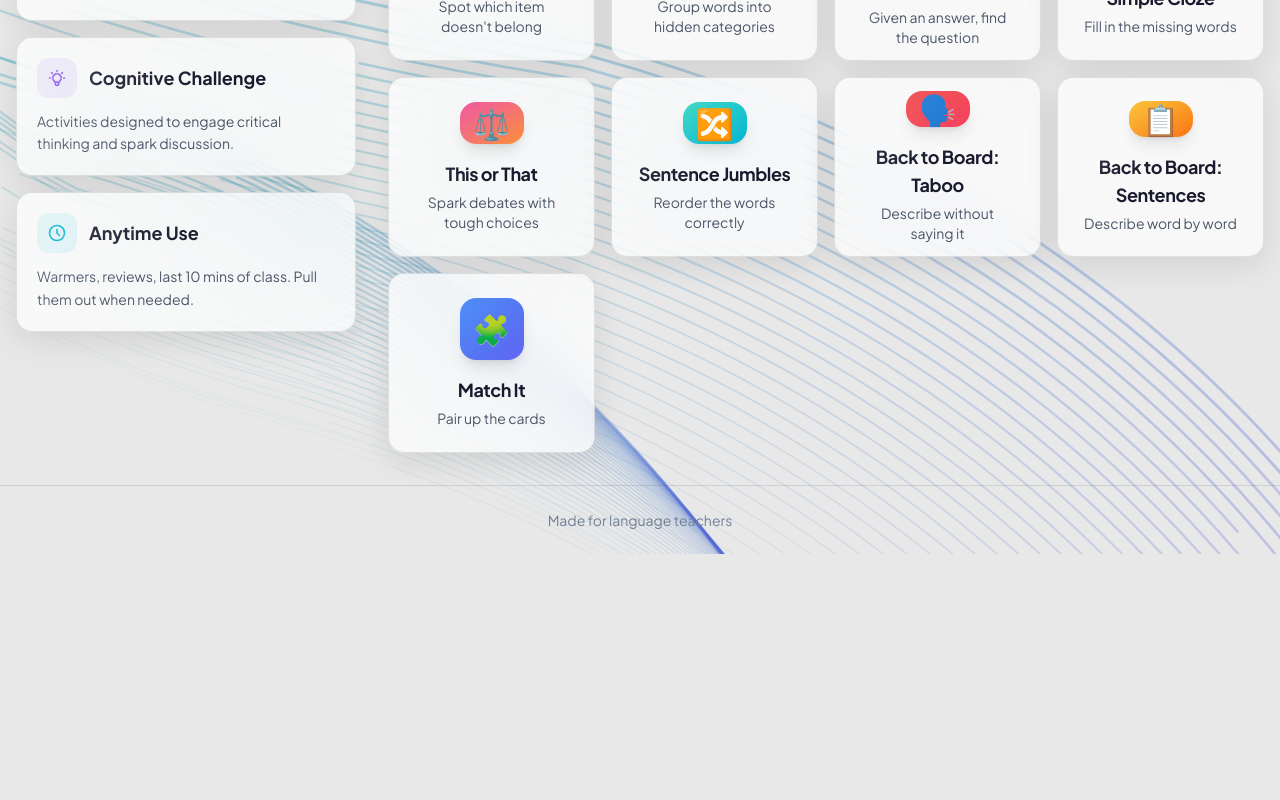
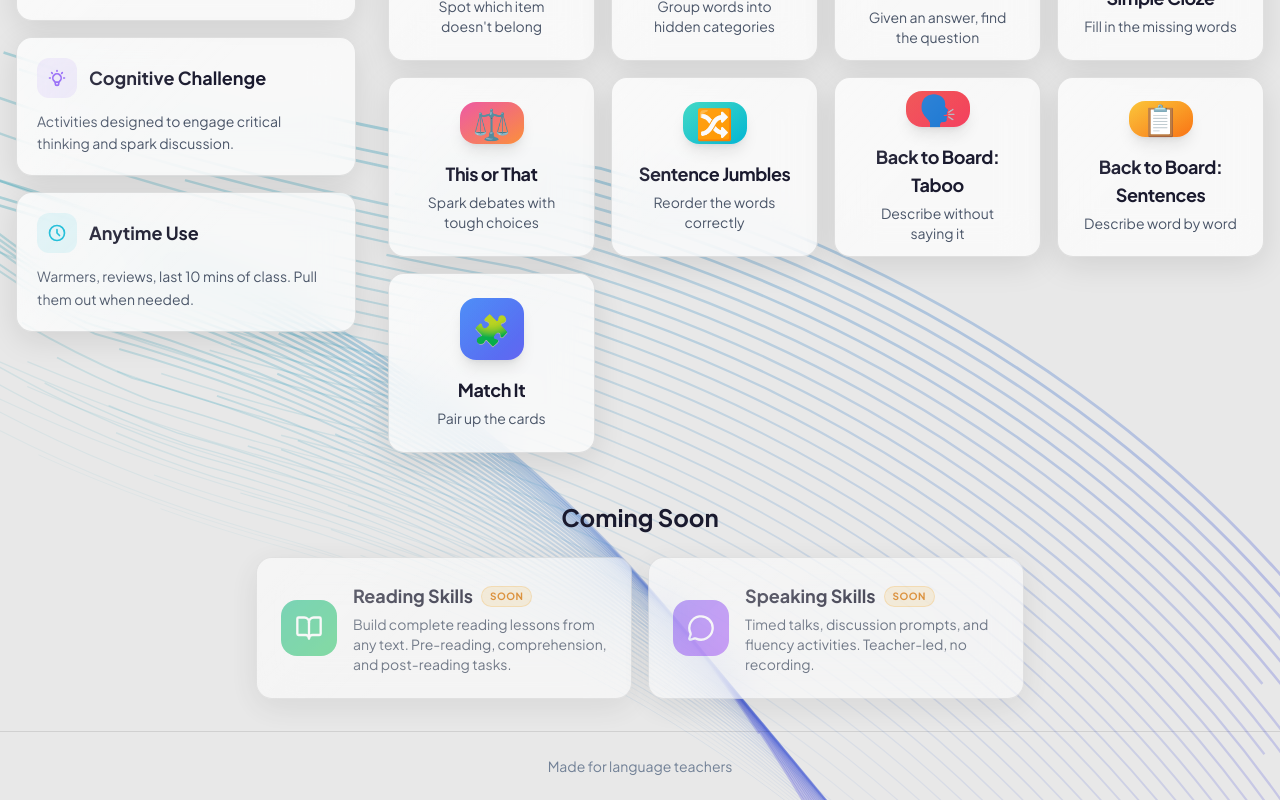
Before and after one commit to richn23/quick-activities, a Next.js app: page / in a window 1280 px wide. Shown: the part 371-1171 px from the top of the page. Before the commit the page ends 925 px from the top, so only its background shows below. Built offline with nearby package versions, Linux system fonts and the light colour scheme.

Commit message:
Add Coming Soon section with Reading Skills & Speaking Skills previews

```diff
--- a/app/page.tsx
+++ b/app/page.tsx
@@ -2,7 +2,7 @@
 
 import { useState, useEffect } from "react";
 import { motion } from "framer-motion";
-import { Sparkles } from "lucide-react";
+import { Sparkles, BookOpen, MessageCircle } from "lucide-react";
 import Link from "next/link";
 import { BackgroundPaths } from "@/components/ui/background-paths";
 import GradientText from "@/components/ui/gradient-text";
@@ -272,6 +272,75 @@ export default function Home() {
               ))}
             </motion.div>
           </div>
+
+          {/* Coming Soon Sections */}
+          <motion.div
+            initial={{ opacity: 0, y: 20 }}
+            animate={{ opacity: 1, y: 0 }}
+            transition={{ duration: 0.5, delay: 0.6 }}
+            className="max-w-7xl mx-auto mt-12"
+          >
+            <h2
+              className="text-xl md:text-2xl font-bold mb-6 text-center"
+              style={{ color: "var(--text-primary)" }}
+            >
+              Coming Soon
+            </h2>
+
+            <div className="grid grid-cols-1 md:grid-cols-2 gap-4 max-w-3xl mx-auto">
+              {/* Reading Skills */}
+              <div className="glass-card p-6 opacity-75">
+                <div className="flex items-center gap-4">
+                  <div className={`w-14 h-14 rounded-2xl flex items-center justify-center bg-gradient-to-br from-emerald-500 to-green-500 opacity-70`}>
+                    <BookOpen size={28} className="text-white" />
+                  </div>
+                  <div className="flex-1">
+                    <div className="flex items-center gap-2 mb-1">
+                      <h3 className="font-bold text-lg" style={{ color: "var(--text-primary)" }}>
+                        Reading Skills
+                      </h3>
+                      <span className={`px-2 py-0.5 rounded-full text-[10px] font-bold uppercase tracking-wider ${
+                        isDark
+                          ? "bg-amber-500/20 text-amber-400 border border-amber-500/30"
+                          : "bg-amber-500/15 text-amber-600 border border-amber-500/25"
+                      }`}>
+                        Soon
+                      </span>
+                    </div>
+                    <p className="text-sm" style={{ color: "var(--text-secondary)" }}>
+                      Build complete reading lessons from any text. Pre-reading, comprehension, and post-reading tasks.
+                    </p>
+                  </div>
+                </div>
+              </div>
+
+              {/* Speaking Skills */}
+              <div className="glass-card p-6 opacity-75">
+                <div className="flex items-center gap-4">
+                  <div className={`w-14 h-14 rounded-2xl flex items-center justify-center bg-gradient-to-br from-violet-500 to-purple-500 opacity-70`}>
+                    <MessageCircle size={28} className="text-white" />
+                  </div>
+                  <div className="flex-1">
+                    <div className="flex items-center gap-2 mb-1">
+                      <h3 className="font-bold text-lg" style={{ color: "var(--text-primary)" }}>
+                        Speaking Skills
+                      </h3>
+                      <span className={`px-2 py-0.5 rounded-full text-[10px] font-bold uppercase tracking-wider ${
+                        isDark
+                          ? "bg-amber-500/20 text-amber-400 border border-amber-500/30"
+                          : "bg-amber-500/15 text-amber-600 border border-amber-500/25"
+                      }`}>
+                        Soon
+                      </span>
+                    </div>
+                    <p className="text-sm" style={{ color: "var(--text-secondary)" }}>
+                      Timed talks, discussion prompts, and fluency activities. Teacher-led, no recording.
+                    </p>
+                  </div>
+                </div>
+              </div>
+            </div>
+          </motion.div>
         </main>
 
         {/* Footer */}
```
